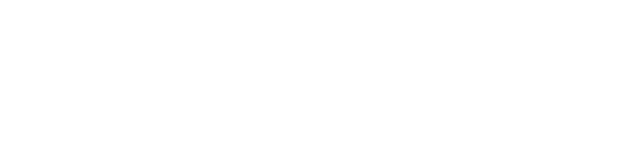
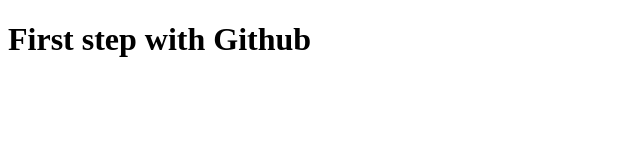
Before and after one commit to Mangouin/helloWorld, a plain HTML site: page Index.html in a window 1280 px wide. Shown: the whole page, without its empty margins (0-640 px from the left). Drawn offline with Linux system fonts and the light colour scheme.

Commit message:
h1  added

```diff
--- a/Index.html
+++ b/Index.html
@@ -6,6 +6,7 @@
     </head>
 
     <body>
+        <h1>First step with Github</h1>
 
     </body>
 </html>
```
